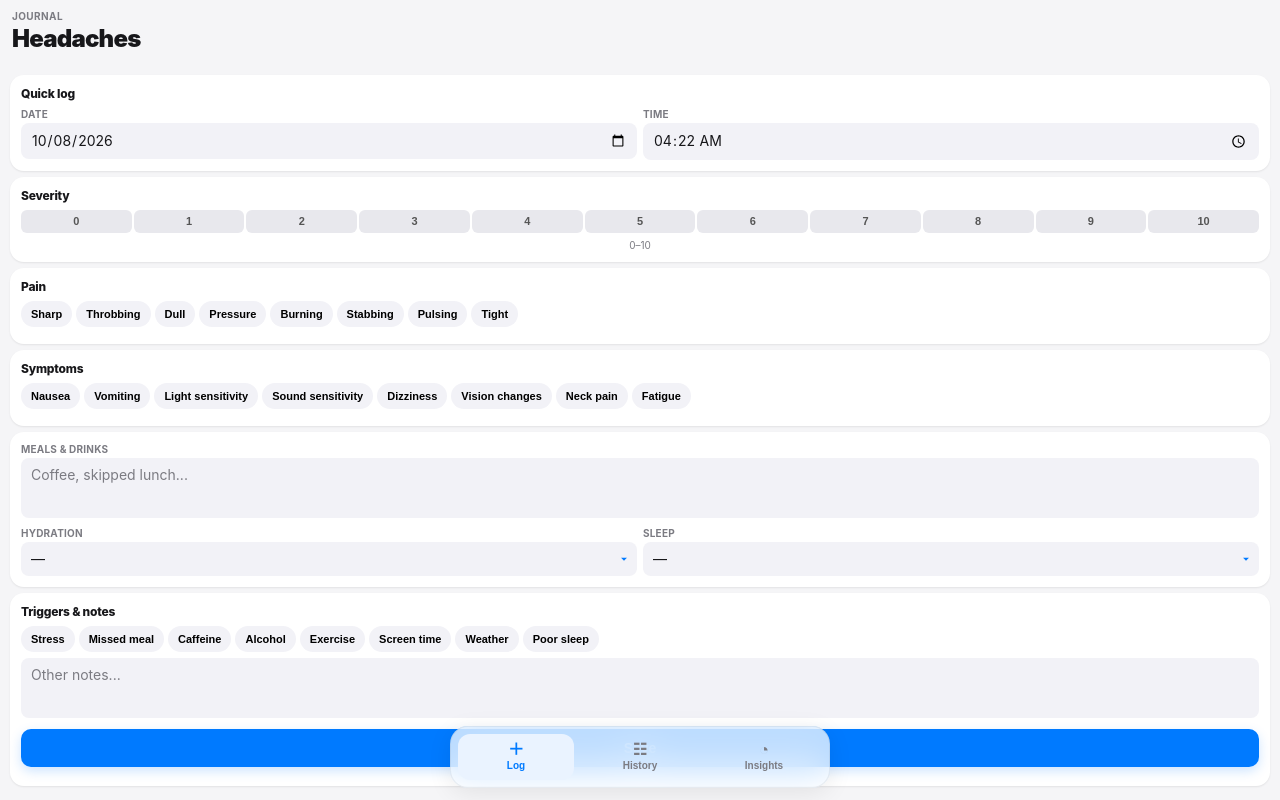
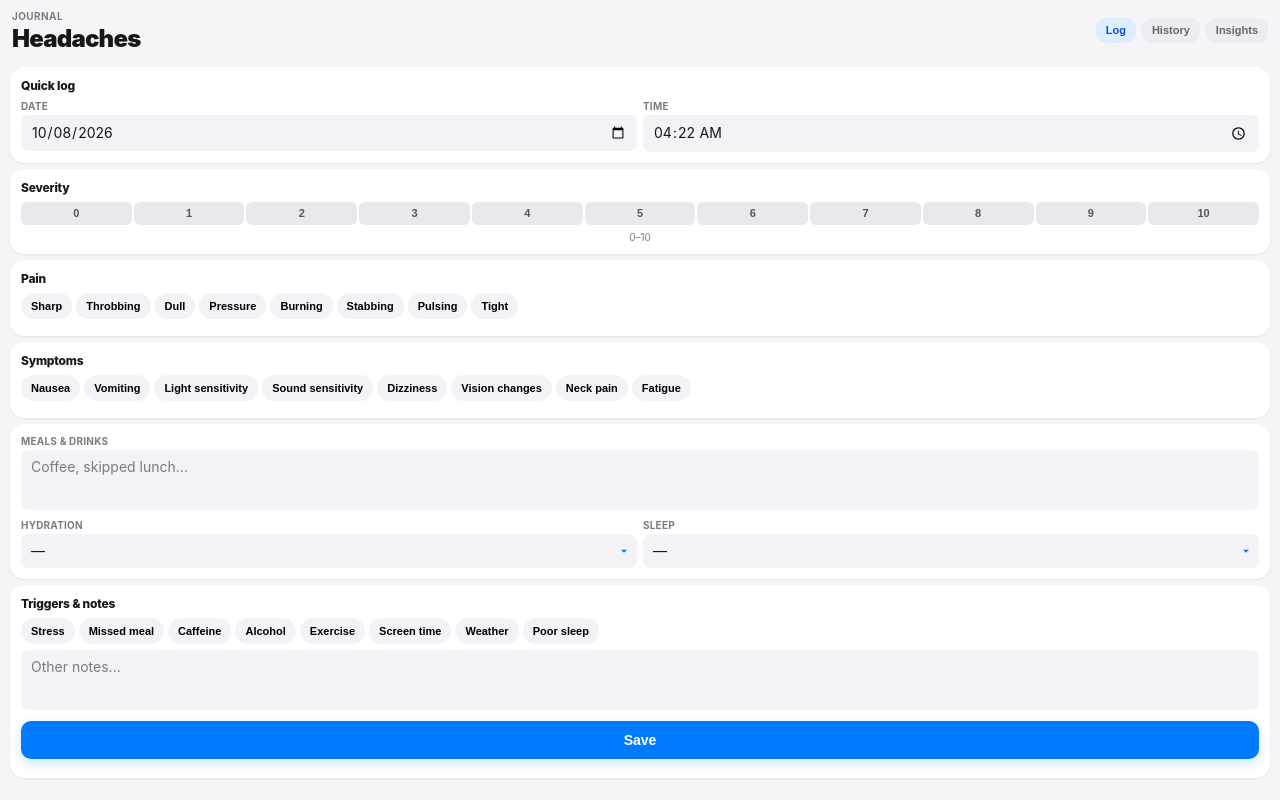
Before and after one commit to johnbrew24/headache-tracker, a plain HTML site: page index.html in a window 1280 px wide. Drawn offline with Linux system fonts and the light colour scheme.

Commit message:
Move navigation tabs to top-right and remove bottom nav to make Save button fully usable on home screen

```diff
--- a/index.html
+++ b/index.html
@@ -18,10 +18,14 @@
 html,body{width:100vw;height:100vh;overflow:hidden}
 body{background:var(--bg);color:var(--text);font-family:-apple-system,BlinkMacSystemFont,"SF Pro Display",sans-serif;font-size:14px;-webkit-user-select:none;user-select:none;overscroll-behavior:none}
 .app{display:flex;flex-direction:column;width:100vw;height:100vh;padding:env(safe-area-inset-top) 0 env(safe-area-inset-bottom) 0}
-.header{padding:10px 12px 8px;flex-shrink:0;background:var(--bg)}
+.header{padding:10px 12px 0;flex-shrink:0;background:var(--bg);display:flex;justify-content:space-between;align-items:flex-start;gap:10px}
+.header-copy{flex:1}
 .eyebrow{font-size:10px;color:var(--muted);font-weight:700;text-transform:uppercase;letter-spacing:.4px}
 .title{font-size:24px;font-weight:900;margin:2px 0 0;letter-spacing:-.8px}
-.main{flex:1;overflow-y:scroll;-webkit-overflow-scrolling:touch;overflow-x:hidden;padding:0 10px 140px;scroll-padding-bottom:140px}
+.tabs{display:flex;gap:6px;align-items:center;padding-top:8px}
+.tab{border:0;background:#ececf2;padding:7px 10px;border-radius:10px;color:#666;font-size:11px;font-weight:700;cursor:pointer;line-height:1}
+.tab.on{background:#dfeeff;color:#0053d6}
+.main{flex:1;overflow-y:scroll;-webkit-overflow-scrolling:touch;overflow-x:hidden;padding:0 10px 28px;scroll-padding-bottom:28px}
 .section{padding:8px 0 0}
 .card{background:var(--card);border-radius:14px;padding:11px;margin:6px 0;box-shadow:0 1px 2px var(--shadow)}
 .section-title{font-size:12px;font-weight:800;margin:0 0 7px;letter-spacing:-.2px}
@@ -37,11 +41,6 @@
 .save-btn{width:100%;border:0;border-radius:10px;background:var(--blue);color:white;padding:11px;font-size:14px;font-weight:700;box-shadow:0 4px 12px rgba(0,122,255,.2);cursor:pointer;margin-top:8px;transition:all .2s;margin-bottom:8px}.save-btn:active{transform:scale(.96)}
 .row{display:flex;justify-content:space-between;align-items:center;gap:10px;padding:8px 0;border-bottom:1px solid var(--line)}.row:last-child{border-bottom:0}.label{font-weight:700;font-size:12px}.hint{font-size:10px;color:var(--muted);margin-top:2px}
 .view{display:none}.view.active{display:block}
-.nav-shell{position:fixed;left:0;right:0;bottom:0;z-index:20;pointer-events:none;padding:0 12px calc(12px + env(safe-area-inset-bottom));}
-.nav{pointer-events:auto;width:100%;max-width:380px;margin:0 auto;display:grid;grid-template-columns:repeat(3,1fr);gap:8px;background:rgba(255,255,255,.72);backdrop-filter:blur(18px);border:1px solid rgba(17,17,17,.06);border-radius:18px;padding:7px;box-shadow:0 5px 24px rgba(0,0,0,.08)}
-.nav button{border:0;background:transparent;color:#7b7b82;font-weight:700;padding:8px 6px;border-radius:12px;font-size:10px;cursor:pointer;line-height:1.2;text-align:center;transition:all .15s}
-.nav button .icon{display:block;font-size:16px;line-height:1;margin-bottom:2px}
-.nav button.on{color:var(--blue);background:#eaf3ff}
 .stats{display:grid;grid-template-columns:repeat(3,1fr);gap:6px}.stat{background:#f2f2f7;border-radius:10px;padding:9px}.stat b{display:block;font-size:18px;margin-top:1px;font-weight:800}.stat span{font-size:9px;color:var(--muted);font-weight:700;text-transform:uppercase;letter-spacing:.1px}.entry{position:relative;padding-bottom:8px}.entry-top{display:flex;justify-content:space-between;gap:8px}.date{font-weight:750;font-size:12px}.severity-pill{border-radius:10px;padding:3px 6px;font-weight:750;font-size:10px}.low{background:#e9f8ee;color:#21883d}.med{background:#fff2df;color:#a45b00}.high{background:#ffe9e7;color:#c62820}.meta{font-size:11px;color:var(--muted);margin:4px 0}.chips{display:flex;flex-wrap:wrap;gap:3px;margin:4px 0}.chip{background:#f2f2f7;border-radius:8px;padding:3px 6px;font-size:9px}.delete{border:0;background:transparent;color:var(--red);font-weight:650;font-size:11px;cursor:pointer;padding:3px 0;margin-top:4px}.empty{text-align:center;color:var(--muted);padding:30px 15px;font-size:12px;line-height:1.4}.bar-row{display:grid;grid-template-columns:35px 1fr 24px;align-items:center;gap:6px;margin:6px 0;font-size:10px}.bar{height:5px;background:#eeeef2;border-radius:2px;overflow:hidden}.fill{height:100%;background:var(--blue)}.small{font-size:11px;color:var(--muted);line-height:1.4}.danger-note{background:#fff4f3;color:#9d2822;border-radius:8px;padding:8px;font-size:10px;line-height:1.4}
 @media(max-width:400px){.severity{gap:1px}.sev{font-size:10px;padding:5px 0}.grid2{grid-template-columns:1fr}.title{font-size:22px}}
 </style>
@@ -49,8 +48,15 @@
 <body>
 <div class="app">
 <header class="header">
+<div class="header-copy">
 <div class="eyebrow">Journal</div>
 <div class="title">Headaches</div>
+</div>
+<div class="tabs">
+<button class="tab on" data-view="logView">Log</button>
+<button class="tab" data-view="historyView">History</button>
+<button class="tab" data-view="insightsView">Insights</button>
+</div>
 </header>
 
 <main class="main">
@@ -122,14 +128,6 @@
 </main>
 </div>
 
-<div class="nav-shell">
-  <div class="nav">
-    <button class="on" onclick="switchView('logView',this)"><span class="icon">＋</span>Log</button>
-    <button onclick="switchView('historyView',this)"><span class="icon">☷</span>History</button>
-    <button onclick="switchView('insightsView',this)"><span class="icon">◔</span>Insights</button>
-  </div>
-</div>
-
 <script>
 if('serviceWorker' in navigator){ navigator.serviceWorker.register('./sw.js').catch(()=>{}); }
 
@@ -155,6 +153,14 @@ for(let i=0;i<=10;i++){
 }
 document.querySelectorAll('.tag').forEach(b=>b.onclick=()=>b.classList.toggle('on'));
 
+document.querySelectorAll('.tab').forEach(btn => btn.addEventListener('click', () => {
+  document.querySelectorAll('.tab').forEach(x=>x.classList.remove('on'));
+  btn.classList.add('on');
+  document.querySelectorAll('.view').forEach(v=>v.classList.remove('active'));
+  document.getElementById(btn.dataset.view).classList.add('active');
+  render();
+}));
+
 function selected(id){return [...document.querySelectorAll(`#${id} .tag.on`)].map(x=>x.textContent)}
 function saveEntry(){
   if(severity===null){alert('Pick severity');return}
@@ -175,13 +181,6 @@ function reset(){
   document.getElementById('sleep').value='—';
   dateEl.value=`${now.getFullYear()}-${pad(now.getMonth()+1)}-${pad(now.getDate())}`;
   timeEl.value=`${pad(now.getHours())}:${pad(now.getMinutes())}`;
-}
-function switchView(id,btn){
-  document.querySelectorAll('.view').forEach(x=>x.classList.remove('active'));
-  document.getElementById(id).classList.add('active');
-  document.querySelectorAll('.nav button').forEach(x=>x.classList.remove('on'));
-  btn.classList.add('on');
-  render();
 }
 function cls(s){return s>=8?'high':s>=5?'med':'low'}
 function esc(s){return String(s||'').replace(/[&<>"']/g,m=>({'&':'&amp;','<':'&lt;','>':'&gt;','"':'&quot;',"'":'&#039;'}[m]))}
```
